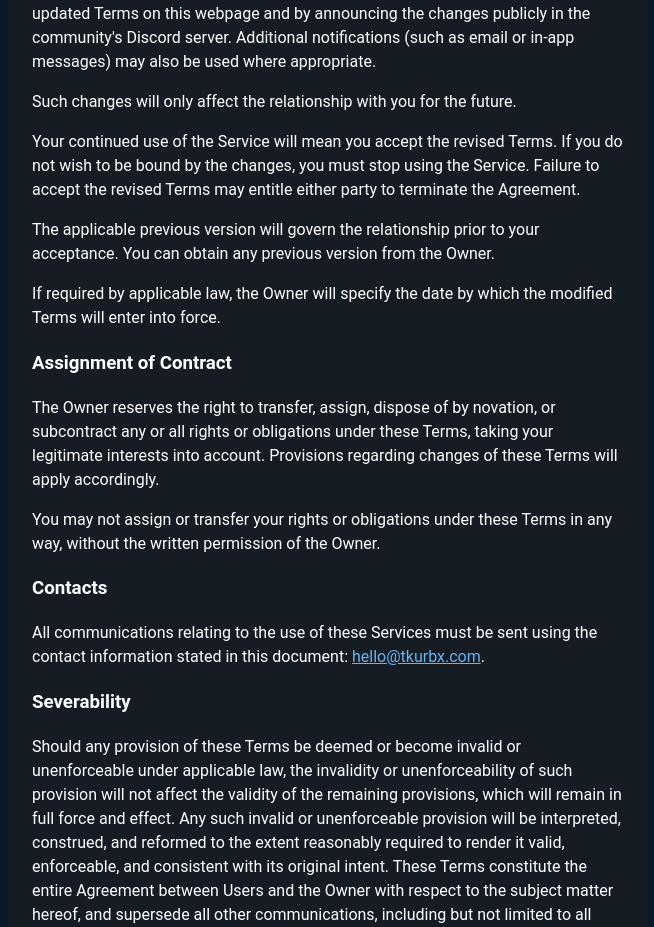
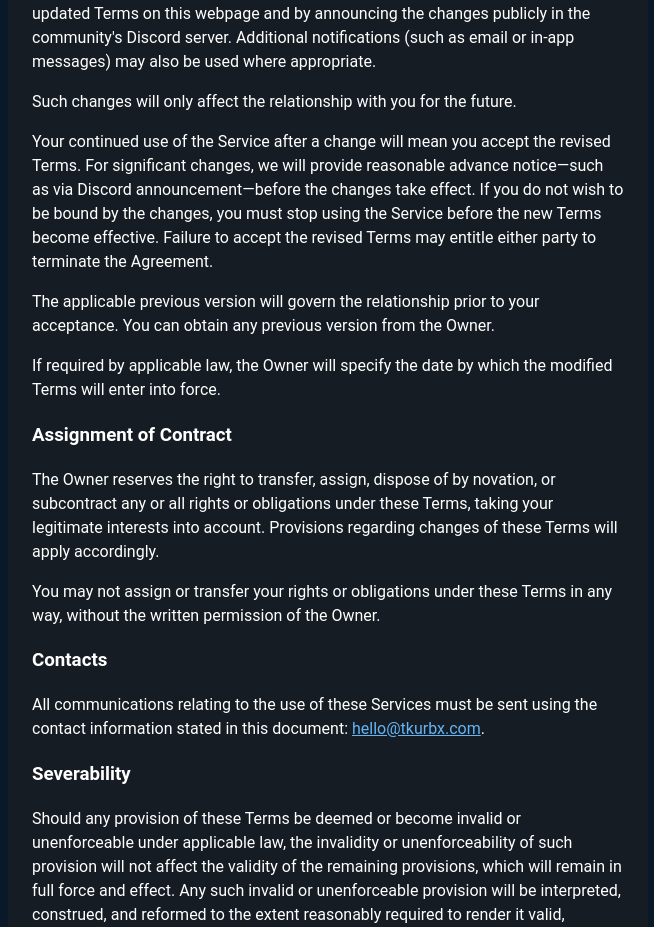
Before and after one commit to tkufi/turkuOAuth, a Next.js app: page /legal/terms in a window 1280 px wide. Shown: the part 7642-8569 px from the top of the page, without its empty margins (312-966 px from the left). Built offline with nearby package versions, Linux system fonts and the light colour scheme.

Commit message:
improve terms

```diff
--- a/src/app/legal/terms/page.tsx
+++ b/src/app/legal/terms/page.tsx
@@ -323,7 +323,7 @@ export default function TermsPage() {
                             Such changes will only affect the relationship with you for the future.
                         </p>
                         <p>
-                            Your continued use of the Service will mean you accept the revised Terms. If you do not wish to be bound by the changes, you must stop using the Service. Failure to accept the revised Terms may entitle either party to terminate the Agreement.
+                            Your continued use of the Service after a change will mean you accept the revised Terms. For significant changes, we will provide reasonable advance notice—such as via Discord announcement—before the changes take effect. If you do not wish to be bound by the changes, you must stop using the Service before the new Terms become effective. Failure to accept the revised Terms may entitle either party to terminate the Agreement.
                         </p>
                         <p>
                             The applicable previous version will govern the relationship prior to your acceptance. You can obtain any previous version from the Owner.
```
